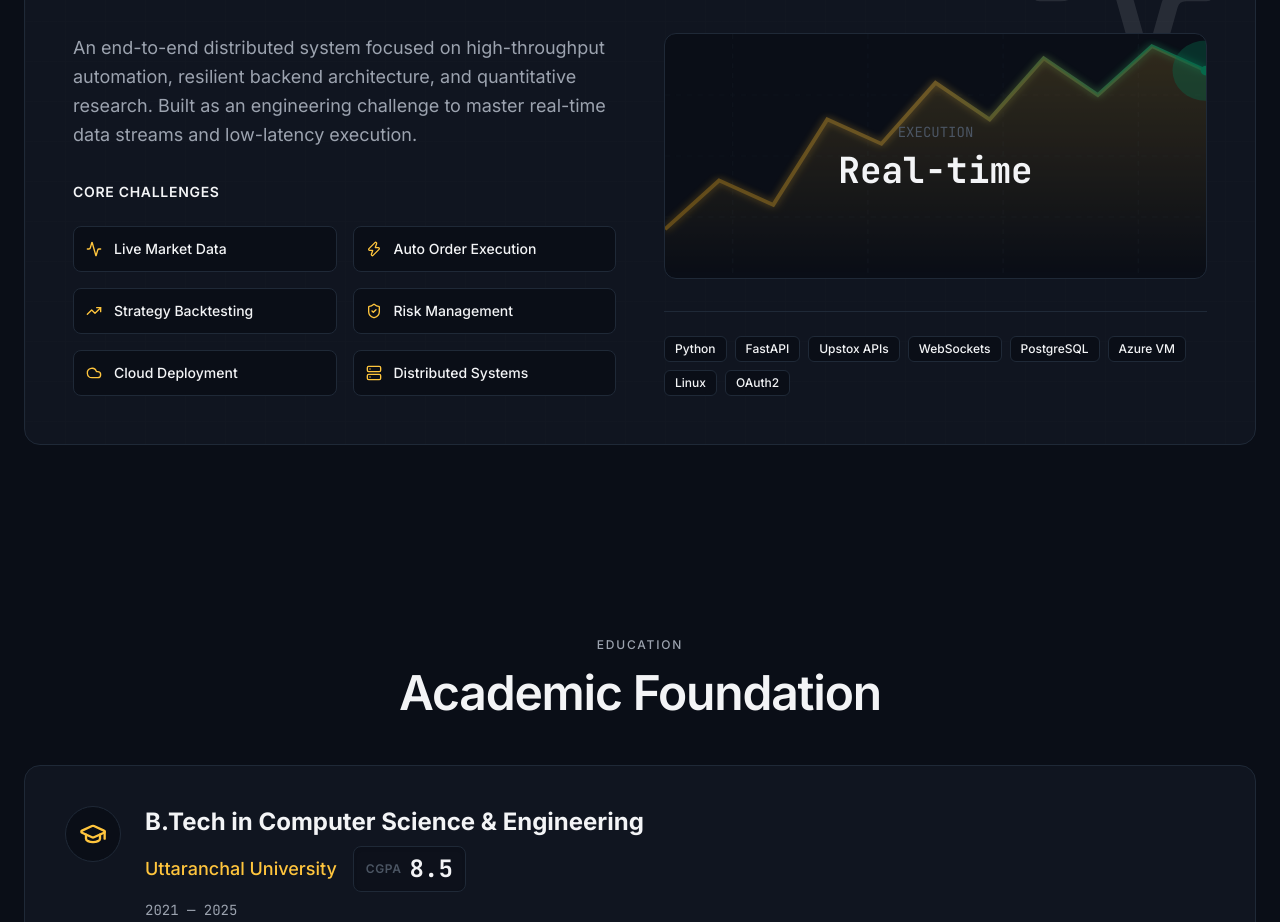
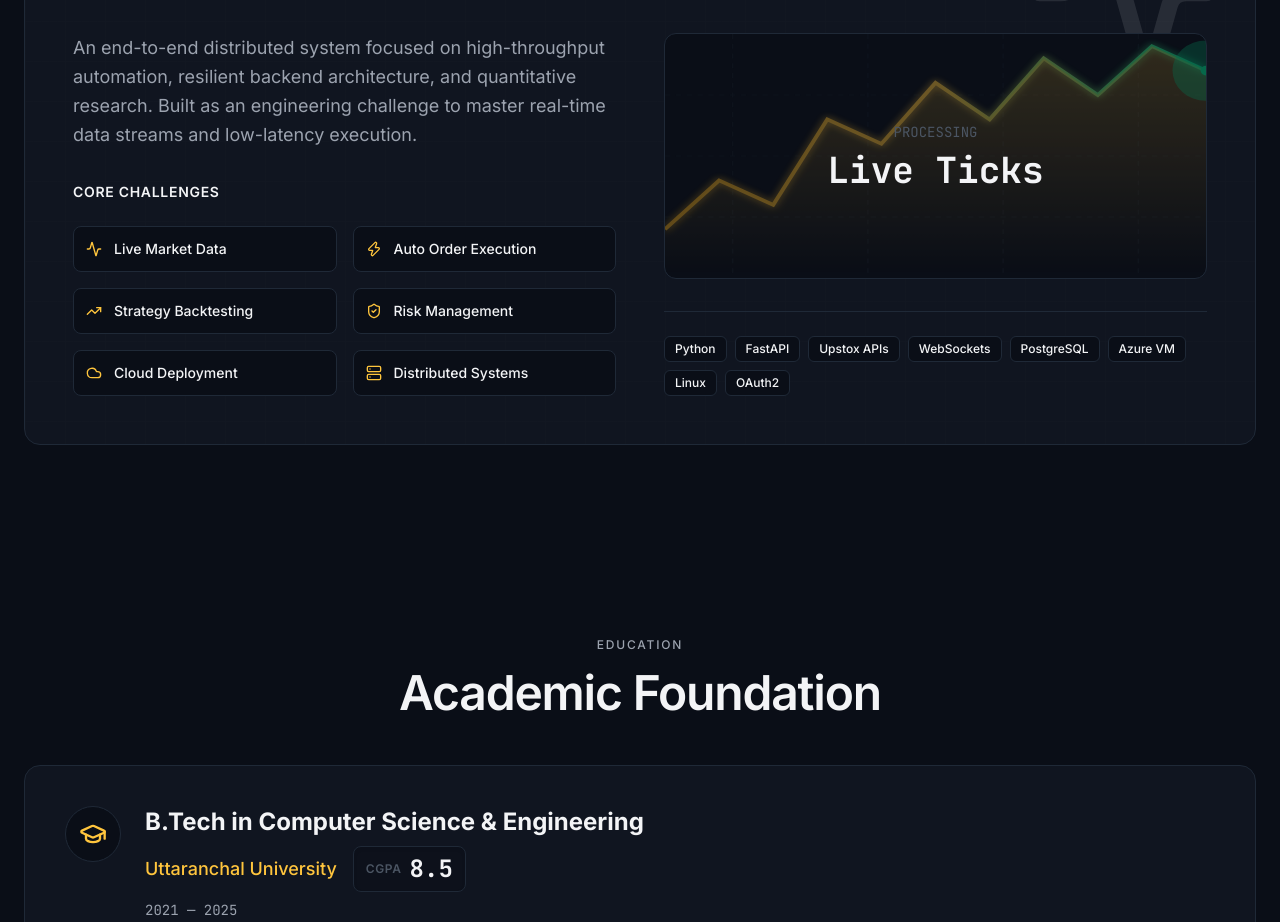
Before and after one commit to mohitsinghal1206/Mohit-Singhal-Portfolio, a Next.js app: page / in a window 1280 px wide. Shown: the part 7200-8122 px from the top of the page. Built offline with nearby package versions, Linux system fonts and the light colour scheme.

Commit message:
style: Update trading platform stat to 'Live Ticks' processing

```diff
--- a/src/components/sections/lab.tsx
+++ b/src/components/sections/lab.tsx
@@ -142,14 +142,14 @@ export function Lab() {
                     </div>
 
                     <div className="relative z-10 text-center">
-                      <div className="text-muted-dark text-sm font-mono mb-2">EXECUTION</div>
+                      <div className="text-muted-dark text-sm font-mono mb-2">PROCESSING</div>
                       <div className="text-4xl font-bold font-mono text-text">
                         <motion.span
                           initial={{ opacity: 0 }}
                           whileInView={{ opacity: 1 }}
                           viewport={{ once: true }}
                         >
-                          Real-time
+                          Live Ticks
                         </motion.span>
                       </div>
                     </div>
```
